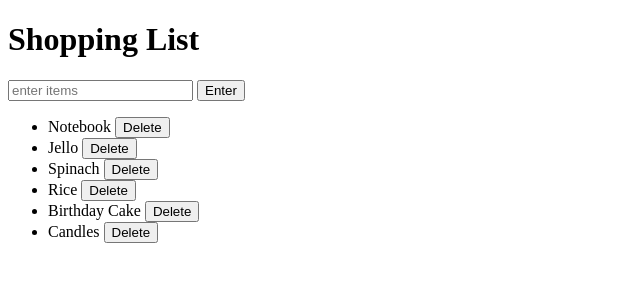
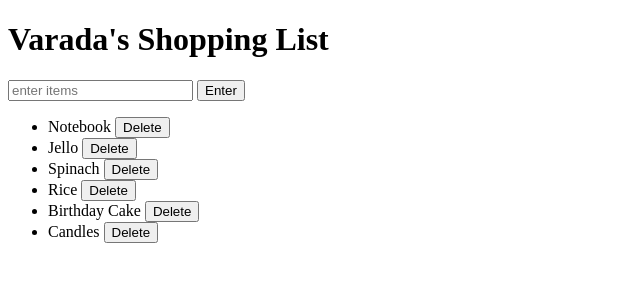
Before and after one commit to varadaiyengarig/shoppinglist, a plain HTML site: page index.html in a window 1280 px wide. Shown: the whole page, without its empty margins (0-640 px from the left). Drawn offline with Linux system fonts and the light colour scheme.

Commit message:
Update index.html

```diff
--- a/index.html
+++ b/index.html
@@ -5,7 +5,7 @@
 	<link rel="stylesheet" type="text/css" href="style.css">
 </head>
 <body>
-	<h1>Shopping List</h1>
+	<h1>Varada's Shopping List</h1>
 	<!-- <p id="first">Get it done today</p> -->
 	<input id="userinput" type="text" placeholder="enter items">
 	<button id="enter">Enter</button>
```
